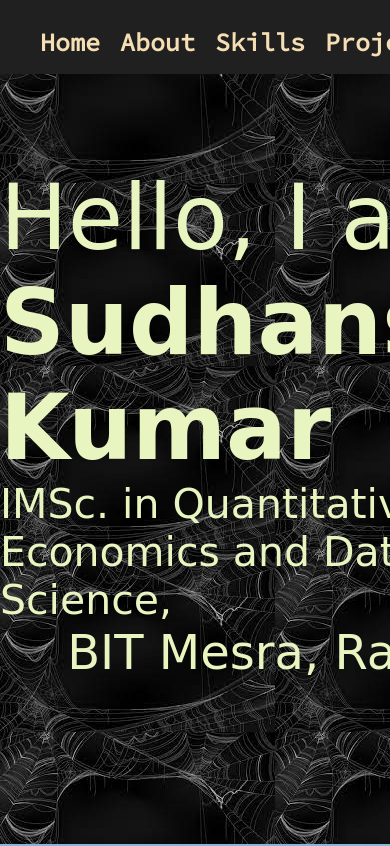
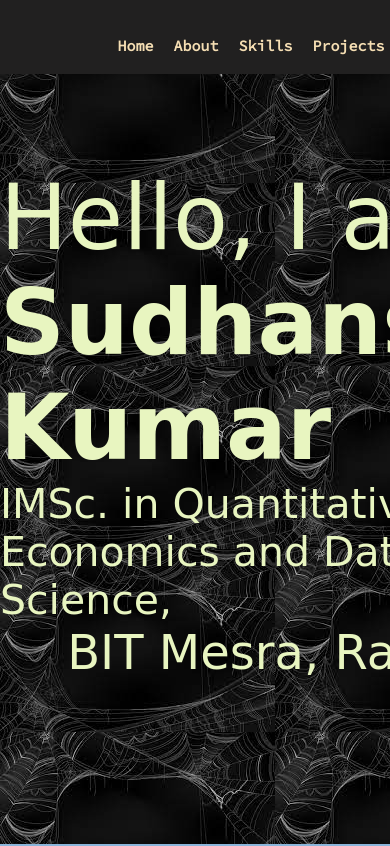
Before and after one commit to Sudhanshu480/sudhanshu480.github.io, a plain HTML site: page index.html in a window 390 px wide. Shown: the top 846 px of the page. Drawn offline with Linux system fonts and the light colour scheme; a web font is replaced by a local one.

Commit message:
Add files via upload

```diff
--- a/style.css
+++ b/style.css
@@ -7,12 +7,17 @@ html{
     scroll-behavior: smooth;
 }
 
+@media screen and (max-width: 760px) {
+  body {
+    overflow-x: hidden;
+  }
 body{
     margin: 0px;
     padding: 0px;
     color: rgb(232, 245, 192);
     width: 100%;
     height: 100%;
+}
 }
 
 .logo{
@@ -63,6 +68,15 @@ nav{
         color: chocolate;
     }
 
+  @media screen and (max-width: 1060px) {
+      .navbar {
+        width: 50%;
+      }
+      .navbar a {
+        font-size: 15px;
+      }
+    }
+
 .Home{
     background: url('photos/Web1.jpeg');
     min-height: 100vh;
@@ -71,8 +85,6 @@ nav{
     /* margin: 40px auto;  This creates a gap between images  */
     display: flex;
     justify-content: space-around;
-
-
 }
 
 .Home img{
```
